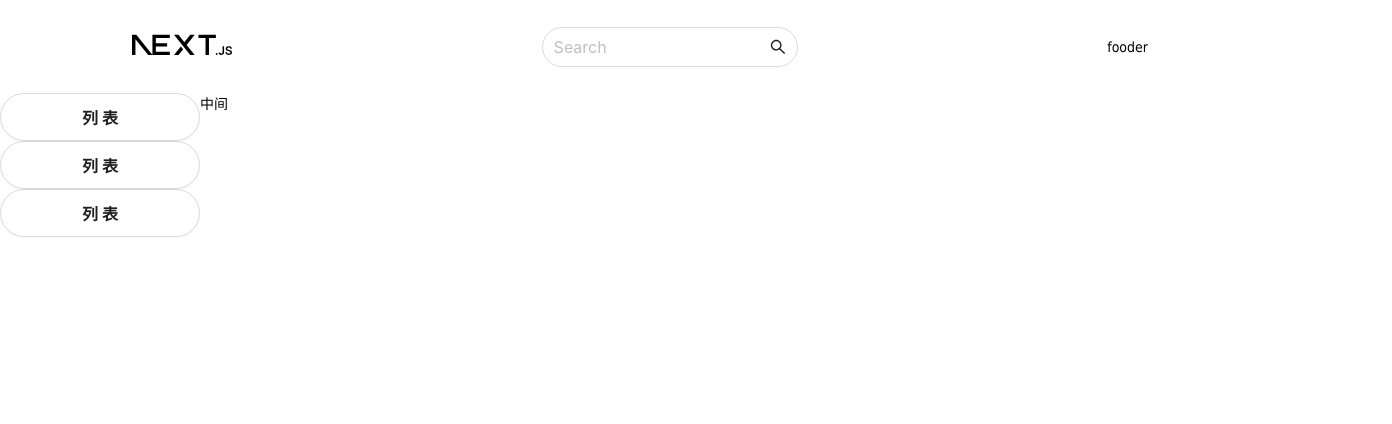
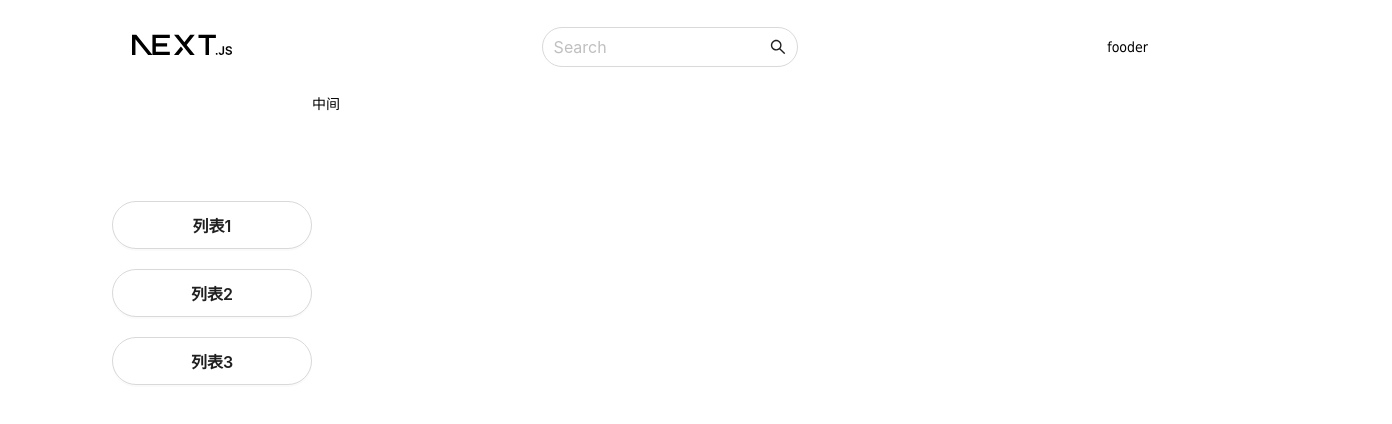
Before and after one commit to DadayaSuwen/daya-docs-app, a Next.js app: page / in a window 1280 px wide. Shown: the top 424 px of the page, 1392 px wide, since content can reach past the window. Built offline with nearby package versions, Linux system fonts and the light colour scheme.

Commit message:
style: 优化主页面布局

```diff
--- a/src/app/components/BasicButton/index.tsx
+++ b/src/app/components/BasicButton/index.tsx
@@ -1,18 +1,19 @@
+'use client'
+
 import React from 'react'
 import { Button } from 'antd'
+import type { ButtonProps } from 'antd/lib/button'
 import './index.scss'
 
-interface BasicButtonProps extends React.ComponentProps<typeof Button> {
+interface BasicButtonProps extends ButtonProps {
   children: React.ReactNode
 }
 
-function BasicButton(porps: BasicButtonProps) {
-  const { children } = porps
+export default function BasicButton(props: BasicButtonProps) {
+  const { children, className } = props
   return (
-    <Button {...porps} className='basic-button'>
+    <Button {...props} className={`${className} basic-button`}>
       {children}
     </Button>
   )
 }
-
-export default BasicButton
--- a/src/app/components/BasicInput/index.tsx
+++ b/src/app/components/BasicInput/index.tsx
@@ -1,3 +1,5 @@
+'use client'
+
 import React from 'react'
 import { Input } from 'antd'
 import './index.scss'
@@ -7,10 +9,10 @@ interface BasicButtonProps extends React.ComponentProps<typeof Input> {
   children?: React.ReactNode
 }
 
-function BasicInput(porps: BasicButtonProps) {
-  const { children } = porps
+function BasicInput(props: BasicButtonProps) {
+  const { children } = props
   return (
-    <Input {...porps} className='basic-input rounded-full' suffix={<SearchOutlined />}>
+    <Input {...props} className='basic-input rounded-full' suffix={<SearchOutlined />}>
       {children}
     </Input>
   )
--- a/src/app/components/WithBasicListCommon/index.tsx
+++ b/src/app/components/WithBasicListCommon/index.tsx
@@ -1,18 +1,14 @@
+'use client'
+
 import React from 'react'
 import _ from 'lodash'
 import { WithBasicListCommonProps } from './type'
 
-const optionDefault = {
-  width: 100,
-  className: ''
-}
-
 const WithBasicListCommon = (props: WithBasicListCommonProps) => {
-  const { children, data, option = optionDefault, className } = props
-  const { width } = option
+  const { children, data, style, className } = props
 
   return (
-    <div className={className} style={{ width }}>
+    <div className={className} style={style}>
       {data.map(item => {
         return children({ item })
       })}
--- a/src/app/components/WithBasicListCommon/type.d.ts
+++ b/src/app/components/WithBasicListCommon/type.d.ts
@@ -2,12 +2,14 @@
 export type MenuDataType = {
   title: string
   id: number
+  onClick: () => void
 }
 
 export interface WithBasicListCommonProps {
   children: (props: { item: MenuDataType }) => React.ReactNode
   data: MenuDataType[]
   className?: string
+  style?: React.CSSProperties
   option?: {
     width?: number | string
   }
--- a/src/app/pages/components/Menu/index.scss
+++ b/src/app/pages/components/Menu/index.scss
@@ -6,5 +6,6 @@
     justify-content: center;
     height: 100%;
     width: 200px;
+    gap: 20px;
   }
 }
--- a/src/app/pages/components/Menu/index.tsx
+++ b/src/app/pages/components/Menu/index.tsx
@@ -1,3 +1,5 @@
+'use client'
+
 import React from 'react'
 import BasicButton from '@/app/components/BasicButton'
 import WithListCommon from '@/app/components/WithBasicListCommon'
@@ -5,12 +7,16 @@ import './index.scss'
 import { MenuProps } from './type'
 
 const Menu = (props: MenuProps) => {
-  const { data, option } = props
+  const { data, style } = props
 
   return (
     <div className='menu-container'>
-      <WithListCommon className={`menu-container-list gap-${option?.gap}`} option={option} data={data}>
-        {({ item }) => <BasicButton shape='round'>{item.title}</BasicButton>}
+      <WithListCommon className={`menu-container-list`} style={style} data={data}>
+        {({ item }) => (
+          <BasicButton onClick={item.onClick} key={item.title} shape='round'>
+            {item.title}
+          </BasicButton>
+        )}
       </WithListCommon>
     </div>
   )
--- a/src/app/pages/components/Menu/type.d.ts
+++ b/src/app/pages/components/Menu/type.d.ts
@@ -4,10 +4,5 @@ import { WithBasicListCommonProps, MenuDataType } from '@/app/components/WithBas
 export interface MenuProps {
   data: MenuDataType[]
   className?: string
-  option?: {
-    // 列表宽度
-    width?: number | string
-    // 列表上下间距
-    gap?: number
-  }
+  style?: React.CSSProperties
 }
--- a/src/app/pages/index.scss
+++ b/src/app/pages/index.scss
@@ -1,12 +1,16 @@
+// 顶部高度
+$top-height: 100px;
+
 .header {
   align-items: center;
   padding: 20px;
   background-color: #fff;
-  max-height: 100px;
+  max-height: $top-height;
 }
 
 .mian {
   display: flex;
   flex-direction: row;
   justify-content: space-evenly;
+  height: calc(100vh - $top-height);
 }
--- a/src/app/pages/index.tsx
+++ b/src/app/pages/index.tsx
@@ -1,3 +1,5 @@
+'use client'
+
 import React from 'react'
 import './index.scss'
 import Input from '@/app/components/BasicInput'
@@ -15,7 +17,7 @@ const DocsList = () => {
     ),
     renderCenter: (
       <div>
-        <Input placeholder='Search' style={{ width: '20vw' }} size='large' />
+        <Input placeholder='Search' style={{ width: '20vw', minWidth: '200px' }} size='large' />
       </div>
     ),
     renderRight: <div>fooder</div>
@@ -23,16 +25,32 @@ const DocsList = () => {
 
   return (
     <main>
-      <header className='header'>
-        <Header className='flex justify-between items-center mx-28' renderData={headerList} />
-      </header>
-      <section className='mian'>
+      <Header className='header flex justify-between items-center mx-28' renderData={headerList} />
+      <section className='mian container flex justify-between mx-28'>
         <Menu
-          option={{ width: '200px', gap: 10 }}
+          style={{ maxHeight: '400px', width: '200px', gap: 20 }}
           data={[
-            { title: '列表', id: 1 },
-            { title: '列表', id: 2 },
-            { title: '列表', id: 3 }
+            {
+              title: '列表1',
+              id: 1,
+              onClick: () => {
+                console.log(1)
+              }
+            },
+            {
+              title: '列表2',
+              id: 2,
+              onClick: () => {
+                console.log(1)
+              }
+            },
+            {
+              title: '列表3',
+              id: 3,
+              onClick: () => {
+                console.log(1)
+              }
+            }
           ]}
         />
         <div className='container'>
```
